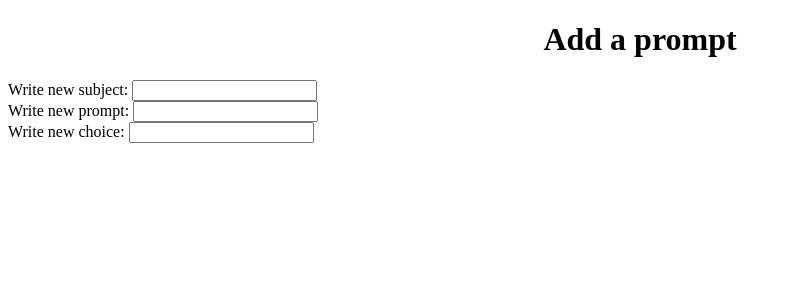
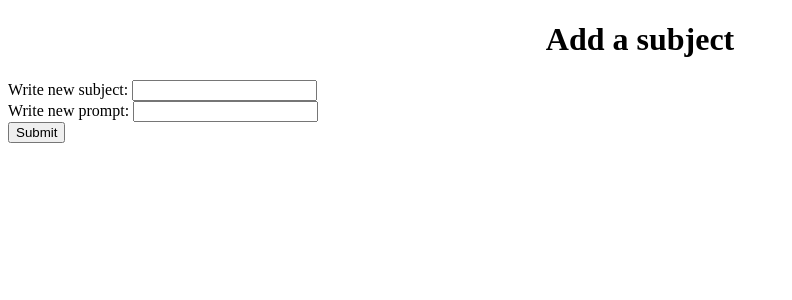
Before and after one commit to Onomis2/DeepDive-Docker-prompt-generater, a PHP site: page /src/admin/add.php in a window 1280 px wide. Shown: the part 29-329 px from the top of the page, without its empty margins (0-792 px from the left). Run offline with PHP 8.4, Linux system fonts and the light colour scheme; a user stored in the database is signed in; data comes from the database, SQL or seed files in the repository.

Commit message:
update choice and add subjects or choise

```diff
--- a/src/admin/add.php
+++ b/src/admin/add.php
@@ -9,11 +9,43 @@ if (empty($_SESSION["loggedInUser"])) {
     die;
 }
 
-$Database = $dbh->prepare("SELECT * FROM subjects ORDER BY id");
+$Database = $dbh->prepare("SELECT * FROM subjects WHERE id = :id");
+$Database->bindParam(':id', $_GET['subject']);
 $Database->execute();
-$subjects = $Database->fetchAll(PDO::FETCH_ASSOC);
+$subject = $Database->fetch(PDO::FETCH_ASSOC);
 
 if ($_SERVER["REQUEST_METHOD"] == "POST") {
+    if ($subject) {
+        $choice = filter_var($_POST['choice'], FILTER_SANITIZE_STRING);
+        $prompt = filter_var($_POST['prompt'], FILTER_SANITIZE_STRING);
+
+        $Database = $dbh->prepare("INSERT INTO choices (choice, prompt) VALUES (:choice, :prompt)");
+        $Database->bindParam(':choice', $choice);
+        $Database->bindParam(':prompt', $prompt);
+        $Database->execute();
+
+        $Database = $dbh->prepare("SELECT id FROM choices WHERE choice = :choice");
+        $Database->bindParam(':choice', $choice);
+        $Database->execute();
+        $choiceId = $Database->fetch(PDO::FETCH_ASSOC);
+
+        $Database = $dbh->prepare("INSERT INTO tags (subject_id, choice_id) VALUES (:subject_id, :choice_id)");
+        $Database->bindParam(':subject_id', $_GET['subject']);
+        $Database->bindParam(':choice_id', $choiceId['id']);
+        $Database->execute();
+
+        header("Location: ../homepage.php");
+    } else {
+        $subject = filter_var($_POST['subjects'], FILTER_SANITIZE_STRING);
+        $prompt = filter_var($_POST['prompt'], FILTER_SANITIZE_STRING);
+
+        $Database = $dbh->prepare("INSERT INTO subjects (subject, prompt, images) VALUES (:subject, :prompt, NULL)");
+        $Database->bindParam(':subject', $subject);
+        $Database->bindParam(':prompt', $prompt);
+        $Database->execute();
+
+        header("Location: ../homepage.php");
+    }
 }
 ?>
 <!DOCTYPE html>
@@ -30,9 +62,23 @@ if ($_SERVER["REQUEST_METHOD"] == "POST") {
         <a href="../homepage.php"><button class="back">Back</button></a>
     </nav>
     <div class="title-center-home">
-        <h1>Add a prompt</h1>
+         <?php if ($subject) { ?>
+            <h1>Add a prompt for <?= $subject['subject'];?></h1>
+        <?php } else { ?>
+            <h1>Add a subject</h1>
+        <?php } ?>
     </div>
     <form method="post">
+        <?php if ($subject) { ?>
+            <div>
+                <label for="choice">Write new choice:</label>
+                <input type="text" name="choice" id="choice">
+            </div>
+            <div>
+                <label for="prompt">Write new prompt:</label>
+                <input type="text" name="prompt" id="prompt">
+            </div>
+        <?php } else { ?>
             <div>
                 <label for="subjects">Write new subject:</label>
                 <input type="text" name="subjects" id="subjects">
@@ -41,11 +87,8 @@ if ($_SERVER["REQUEST_METHOD"] == "POST") {
                 <label for="prompt">Write new prompt:</label>
                 <input type="text" name="prompt" id="prompt">
             </div>
-        <div>
-            <label for="choice">Write new choice:</label>
-            <input type="text" name="choice" id="choice">
-        </div>
-        <div></div>
+        <?php } ?>
+        <input type="submit" value="Submit">
     </form>
 </body>
 </html>
--- a/src/choice.php
+++ b/src/choice.php
@@ -25,7 +25,7 @@ $choices = $Database->fetchAll(PDO::FETCH_ASSOC);
             <a href="login-logout/login.php"><button class="login-button">Login</button></a>
         <?php } else { ?>
             <a href="login-logout/logout.php"><button class="login-button">Logout</button></a>
-            <a href="admin/add.php"><button class="add">Add</button></a>
+            <a href="admin/add.php?subject=<?= $_GET['subject']?>"><button class="add">Add</button></a>
         <?php } ?>
     </nav>
     <div class="title-center-home">
```
Lines whose indentation alone changed are shown as unchanged.
